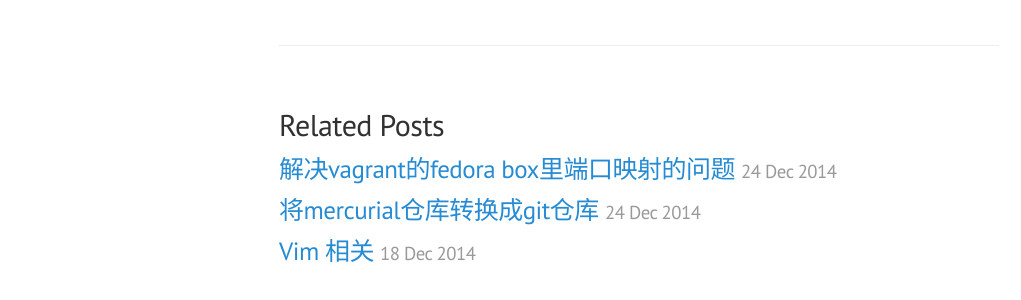
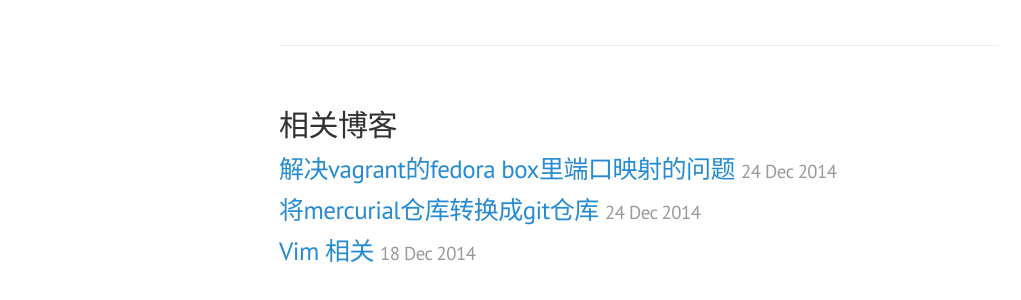
Before and after one commit to gisphm/gisphm.github.io, a Jekyll site: the page built from _posts/2014-12-18-Opening.md, in a window 1280 px wide. Shown: the part 487-787 px from the top of the page, without its empty margins (1-1022 px from the left). Built offline with Jekyll 4.4.1, drawn with Linux system fonts in a browser that asks for light colours; Markdown is read by kramdown in place of the engine named in the settings.

```diff
--- a/_layouts/post.html
+++ b/_layouts/post.html
@@ -9,7 +9,7 @@
 </div>
 
 <div class="related">
-  <h2>Related Posts</h2>
+  <h2>相关博客</h2>
   <ul class="related-posts">
     {% for post in site.related_posts limit:3 %}
       <li>
```
